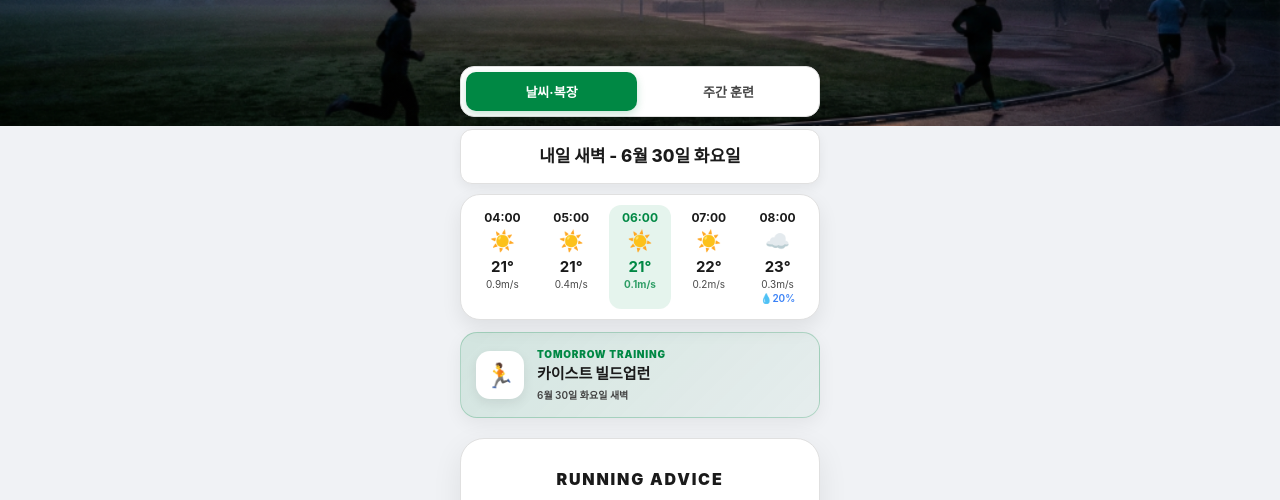
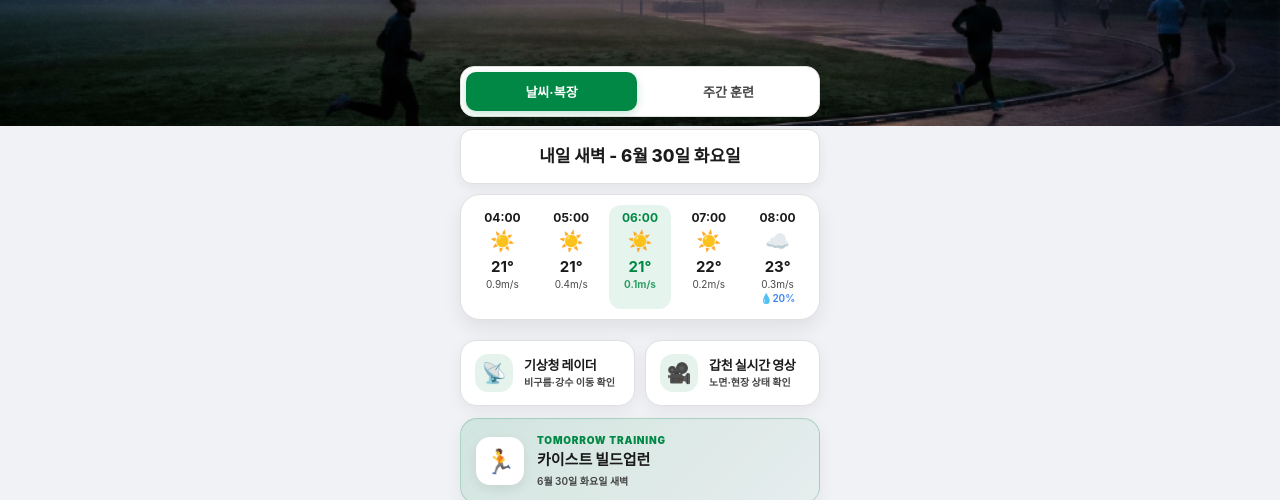
Before and after one commit to mrfseeker-commits/run, a plain HTML site: page index.html in a window 1280 px wide. Shown: the part 274-774 px from the top of the page. Drawn offline with Linux system fonts and the light colour scheme; no server answers.

Commit message:
Add weather reference links

```diff
--- a/index.html
+++ b/index.html
@@ -211,6 +211,71 @@
             margin: 5px 0 18px;
             color: var(--text-sub);
             font-size: 11px;
+        }
+
+        .weather-links {
+            width: 100%;
+            display: grid;
+            grid-template-columns: repeat(2, minmax(0, 1fr));
+            gap: 10px;
+            margin: 14px 0 20px;
+        }
+
+        .weather-link {
+            display: flex;
+            align-items: center;
+            gap: 11px;
+            min-width: 0;
+            padding: 13px 14px;
+            border: 1px solid var(--timeline-border);
+            border-radius: 16px;
+            background: var(--card-bg);
+            color: var(--text-main);
+            text-decoration: none;
+            box-shadow: 0 5px 16px rgba(0, 0, 0, 0.06);
+            transition: transform 0.18s ease, box-shadow 0.18s ease, border-color 0.18s ease;
+        }
+
+        .weather-link:hover {
+            border-color: var(--accent);
+            transform: translateY(-1px);
+            box-shadow: 0 9px 22px rgba(0, 0, 0, 0.1);
+        }
+
+        .weather-link-icon {
+            width: 38px;
+            height: 38px;
+            flex: 0 0 38px;
+            display: grid;
+            place-items: center;
+            border-radius: 13px;
+            background: rgba(0, 136, 68, 0.1);
+            font-size: 20px;
+        }
+
+        [data-theme="dark"] .weather-link-icon {
+            background: rgba(0, 255, 136, 0.12);
+        }
+
+        .weather-link-text {
+            min-width: 0;
+        }
+
+        .weather-link-title {
+            display: block;
+            font-size: 13px;
+            font-weight: 900;
+            line-height: 1.25;
+            letter-spacing: -0.02em;
+        }
+
+        .weather-link-desc {
+            display: block;
+            margin-top: 3px;
+            font-size: 10px;
+            font-weight: 700;
+            color: var(--text-sub);
+            line-height: 1.25;
         }
 
         .schedule-list {
@@ -592,6 +657,12 @@
             display: none;
         }
 
+        @media (max-width: 420px) {
+            .weather-links {
+                grid-template-columns: 1fr;
+            }
+        }
+
         .footer-email {
             margin-top: 20px;
             margin-bottom: 20px;
@@ -640,6 +711,23 @@
             <!-- 04~08 Timeline -->
             <div id="timeline" class="timeline-container hidden">
                 <!-- JS will populate this -->
+            </div>
+
+            <div class="weather-links" aria-label="실시간 기상 확인 링크">
+                <a class="weather-link" href="https://radar.kma.go.kr/radar/main.do?cgiId=PR" target="_blank" rel="noopener">
+                    <span class="weather-link-icon" aria-hidden="true">📡</span>
+                    <span class="weather-link-text">
+                        <span class="weather-link-title">기상청 레이더</span>
+                        <span class="weather-link-desc">비구름·강수 이동 확인</span>
+                    </span>
+                </a>
+                <a class="weather-link" href="https://d.kbs.co.kr/special/cctvShare?cctvId=9970" target="_blank" rel="noopener">
+                    <span class="weather-link-icon" aria-hidden="true">🎥</span>
+                    <span class="weather-link-text">
+                        <span class="weather-link-title">갑천 실시간 영상</span>
+                        <span class="weather-link-desc">노면·현장 상태 확인</span>
+                    </span>
+                </a>
             </div>
 
             <article id="forecast-training" class="forecast-training-card hidden">
```
